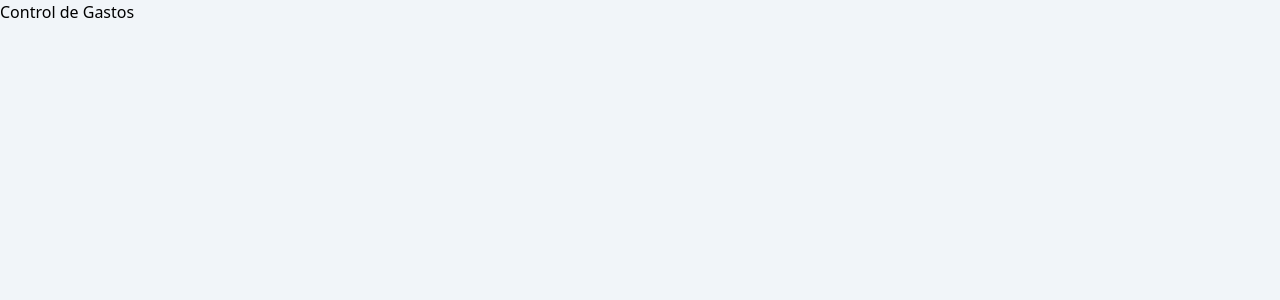
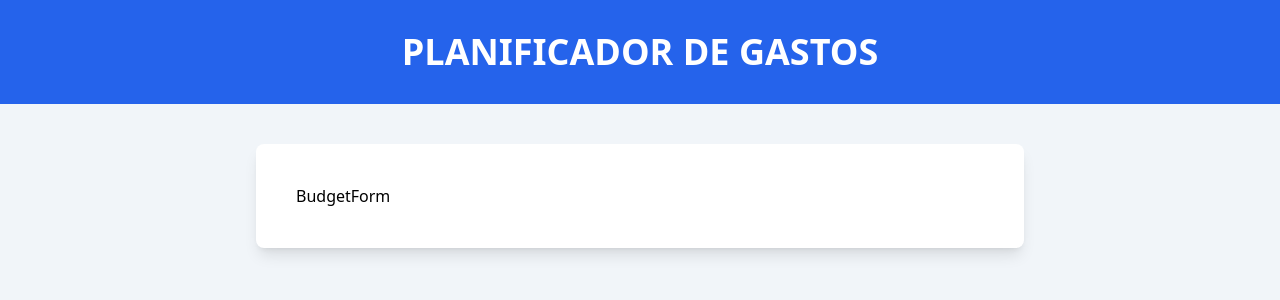
Before and after one commit to tatatadlisixti4/control_gastos, a React (Vite) app: page / in a window 1280 px wide. Shown: the top 300 px of the page. Built offline with nearby package versions, Linux system fonts and the light colour scheme.

Commit message:
Creando el primer componente

```diff
--- a/src/App.tsx
+++ b/src/App.tsx
@@ -1,8 +1,15 @@
+import BudgetForm from "./components/BudgetForm"
 function App() {
 
   return (
     <>
-      <h1>Control de Gastos</h1>
+      <header className="bg-blue-600 py-8 max-h-72">
+        <h1 className="uppercase text-center font-black text-4xl text-white">Planificador de Gastos</h1>
+      </header>
+
+      <div className="max-w-3xl mx-auto bg-white shadow-lg rounded-lg mt-10 p-10">
+        <BudgetForm />
+      </div>
     </>
   )
 }
--- /dev/null
+++ b/src/components/BudgetForm.tsx
@@ -0,0 +1,5 @@
+export default function BudgetForm() {
+    return (
+        <div>BudgetForm</div>
+    )
+}
--- a/tailwind.config.js
+++ b/tailwind.config.js
@@ -2,7 +2,7 @@
 export default {
   content: [
     "./index.html",
-    "/src/**/*.{js, ts, jsx, tsx}"
+    "./src/**/*.{js,ts,jsx,tsx}"
   ],
   theme: {
     extend: {},
```
